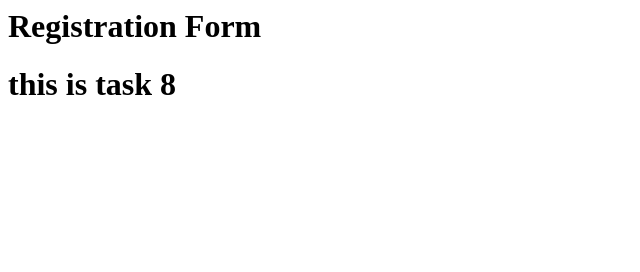
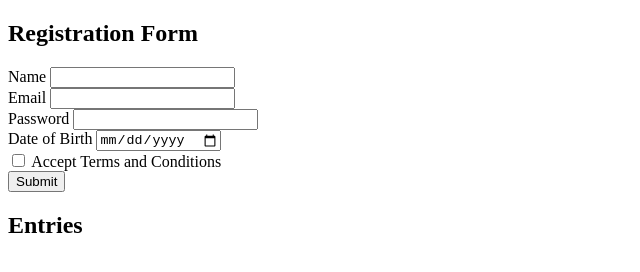
Before and after one commit to Haswitha-Ko/wd101, a plain HTML site: page index.html in a window 1280 px wide. Shown: the whole page, without its empty margins (0-640 px from the left). Drawn offline with Linux system fonts and the light colour scheme.

Commit message:
Update index.html

```diff
--- a/index.html
+++ b/index.html
@@ -1,8 +1,48 @@
-<html>
-  <head>
-    <h1>Registration Form</h1>
-  </head>
-  <body>
-    <h1>this is task 8</h1>
-  </body>
+<!DOCTYPE html>
+<html lang="en">
+<head>
+    <meta charset="utf-8">
+    <meta http-equiv="X-UA-Compatible" content="IE=edge">
+    <meta name="viewport" content="width=device-width, initial-scale=1.0">
+    <title>Login_Form</title>
+    <link rel="stylesheet" href="index.css">
+</head>
+<body>
+    <div class="container">
+        <div class="login">
+            <form id="form">
+                <h2>Registration Form</h2>
+                <label for="name">Name</label>
+                <input class="name" type="text" id="name" name="name">
+                <br>
+                <label for="email">Email</label>
+                <input class="email" type="email" id="email" name="email" required>
+                <br>
+
+                <label for="password">Password</label>
+                <input type="password" id="password" name="password">
+                <br>
+
+                <label for="dob">Date of Birth</label>
+                <input type="date" id="dob" name="dob"><br>
+
+
+                <input class="tc" type="checkbox" id="acceptTerms" name="acceptTerms">
+                <label class="check" for="acceptTerms">Accept Terms and Conditions</label>
+                <br>
+                <button id="button" type="submit">Submit</button>
+            </form>
+        </div>
+        <div id="t1">
+            <div id="t2">
+                <h2 id="t3">Entries</h2>
+                <div id="user_entries">
+
+                </div>
+            </div>
+        </div>
+    </div>
+    <script src="index.js"></script>
+</body>
+
 </html>
```
